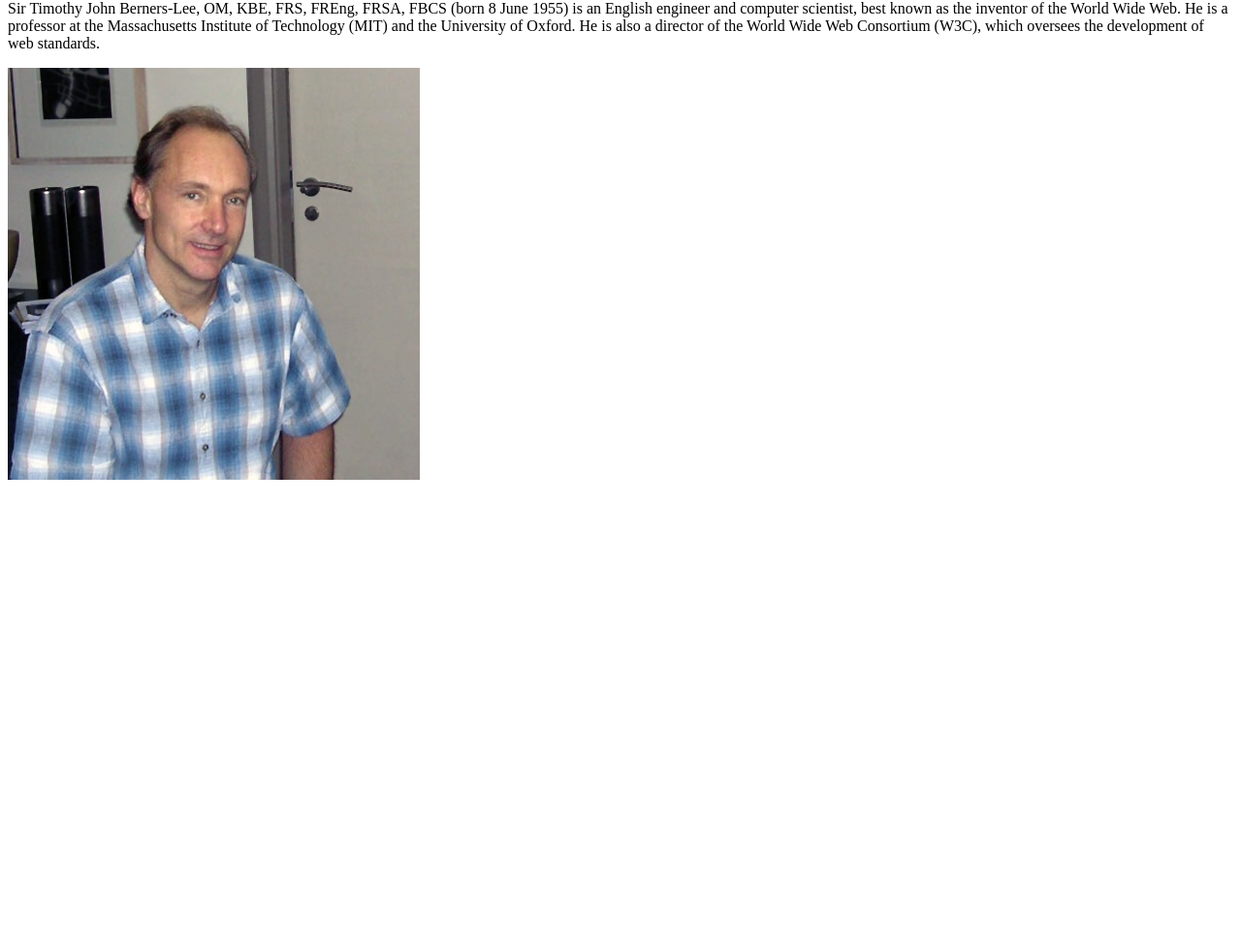
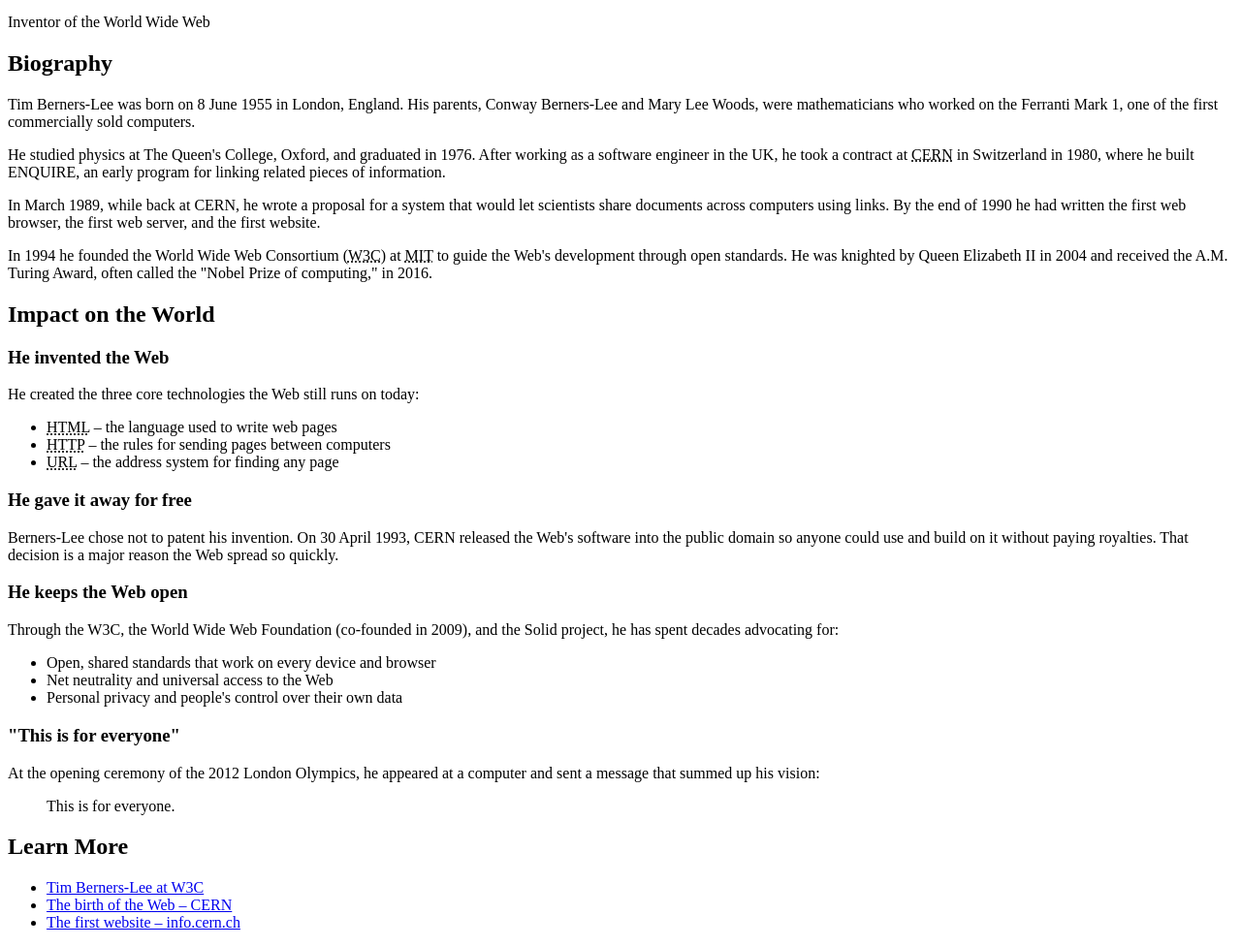
Before and after one commit to ewuweblab/sir-tim, a plain HTML site: page index.html in a window 1280 px wide. Shown: the part 66-1043 px from the top of the page at 97% size. Before the commit the page ends 800 px from the top, so only its background shows below. Drawn offline with Linux system fonts and the light colour scheme.

Commit message:
HTML only. No CSS

```diff
--- a/index.html
+++ b/index.html
@@ -1,23 +1,101 @@
-<html>
+<!DOCTYPE html>
+<html lang="en">
+<head>
+  <meta charset="UTF-8">
+  <meta name="viewport" content="width=device-width, initial-scale=1.0">
+  <title>Sir Tim Berners-Lee</title>
+</head>
+<body>
 
-<head>
-<title>Sir Tim Berners-Lee</title>
+  <header>
+    <h1>Sir Timothy John Berners-Lee</h1>
+    <p>Inventor of the World Wide Web</p>
+  </header>
 
-<style>
-	h1 {
-		color: blue;
-	}
-</style>
+  <main>
 
-</head>
+    <section>
+      <h2>Biography</h2>
 
-<body>
-<h1 style="color: red">Sir Tim Berners-Lee</h1>
+      <p>
+        Tim Berners-Lee was born on <time datetime="1955-06-08">8 June 1955</time> in London, England.
+        His parents, Conway Berners-Lee and Mary Lee Woods, were mathematicians who worked on the
+        Ferranti Mark 1, one of the first commercially sold computers.
+      </p>
 
-<p>Sir Timothy John Berners-Lee, OM, KBE, FRS, FREng, FRSA, FBCS (born 8 June 1955) is an English engineer and computer scientist, best known as the inventor of the World Wide Web. He is a professor at the Massachusetts Institute of Technology (MIT) and the University of Oxford. He is also a director of the World Wide Web Consortium (W3C), which oversees the development of web standards.</p>
+      <p>
+        He studied physics at The Queen's College, Oxford, and graduated in
+        <time datetime="1976">1976</time>. After working as a software engineer in the UK, he took a
+        contract at <abbr title="European Organization for Nuclear Research">CERN</abbr> in Switzerland
+        in <time datetime="1980">1980</time>, where he built ENQUIRE, an early program for linking
+        related pieces of information.
+      </p>
 
-<img src="Tim_Berners-Lee.jpg" />
+      <p>
+        In <time datetime="1989-03">March 1989</time>, while back at CERN, he wrote a proposal for a
+        system that would let scientists share documents across computers using links. By the end of
+        <time datetime="1990">1990</time> he had written the first web browser, the first web server,
+        and the first website.
+      </p>
+
+      <p>
+        In <time datetime="1994">1994</time> he founded the World Wide Web Consortium
+        (<abbr title="World Wide Web Consortium">W3C</abbr>) at <abbr title="Massachusetts Institute of Technology">MIT</abbr>
+        to guide the Web's development through open standards. He was knighted by Queen Elizabeth II in
+        <time datetime="2004">2004</time> and received the A.M. Turing Award, often called the
+        "Nobel Prize of computing," in <time datetime="2016">2016</time>.
+      </p>
+    </section>
+
+    <section>
+      <h2>Impact on the World</h2>
+
+      <h3>He invented the Web</h3>
+      <p>He created the three core technologies the Web still runs on today:</p>
+      <ul>
+        <li><abbr title="HyperText Markup Language">HTML</abbr> &ndash; the language used to write web pages</li>
+        <li><abbr title="Hypertext Transfer Protocol">HTTP</abbr> &ndash; the rules for sending pages between computers</li>
+        <li><abbr title="Uniform Resource Locator">URL</abbr> &ndash; the address system for finding any page</li>
+      </ul>
+
+      <h3>He gave it away for free</h3>
+      <p>
+        Berners-Lee chose not to patent his invention. On <time datetime="1993-04-30">30 April 1993</time>,
+        CERN released the Web's software into the public domain so anyone could use and build on it
+        without paying royalties. That decision is a major reason the Web spread so quickly.
+      </p>
+
+      <h3>He keeps the Web open</h3>
+      <p>
+        Through the W3C, the World Wide Web Foundation (co-founded in <time datetime="2009">2009</time>),
+        and the Solid project, he has spent decades advocating for:
+      </p>
+      <ul>
+        <li>Open, shared standards that work on every device and browser</li>
+        <li>Net neutrality and universal access to the Web</li>
+        <li>Personal privacy and people's control over their own data</li>
+      </ul>
+
+      <h3>"This is for everyone"</h3>
+      <p>
+        At the opening ceremony of the <time datetime="2012">2012</time> London Olympics, he appeared
+        at a computer and sent a message that summed up his vision:
+      </p>
+      <blockquote>
+        <p>This is for everyone.</p>
+      </blockquote>
+    </section>
+
+  </main>
+
+  <footer>
+    <h2>Learn More</h2>
+    <ul>
+      <li><a href="https://www.w3.org/People/Berners-Lee/">Tim Berners-Lee at W3C</a></li>
+      <li><a href="https://home.cern/science/computing/birth-web">The birth of the Web &ndash; CERN</a></li>
+      <li><a href="http://info.cern.ch/">The first website &ndash; info.cern.ch</a></li>
+    </ul>
+  </footer>
 
 </body>
-
 </html>
```
Also changed, not shown: tim-berners-lee.jpg (renamed from Tim_Berners-Lee.jpg).
